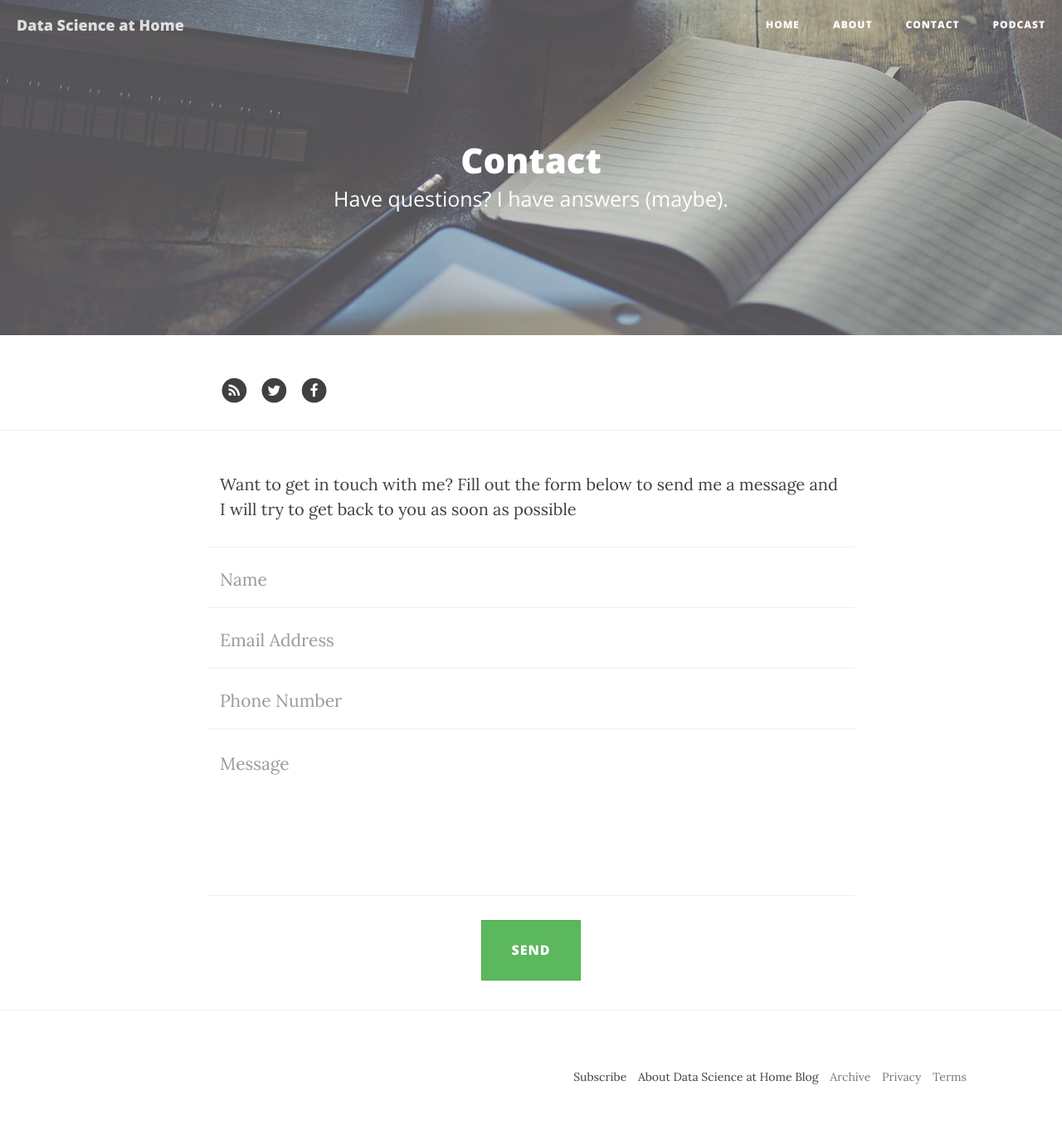
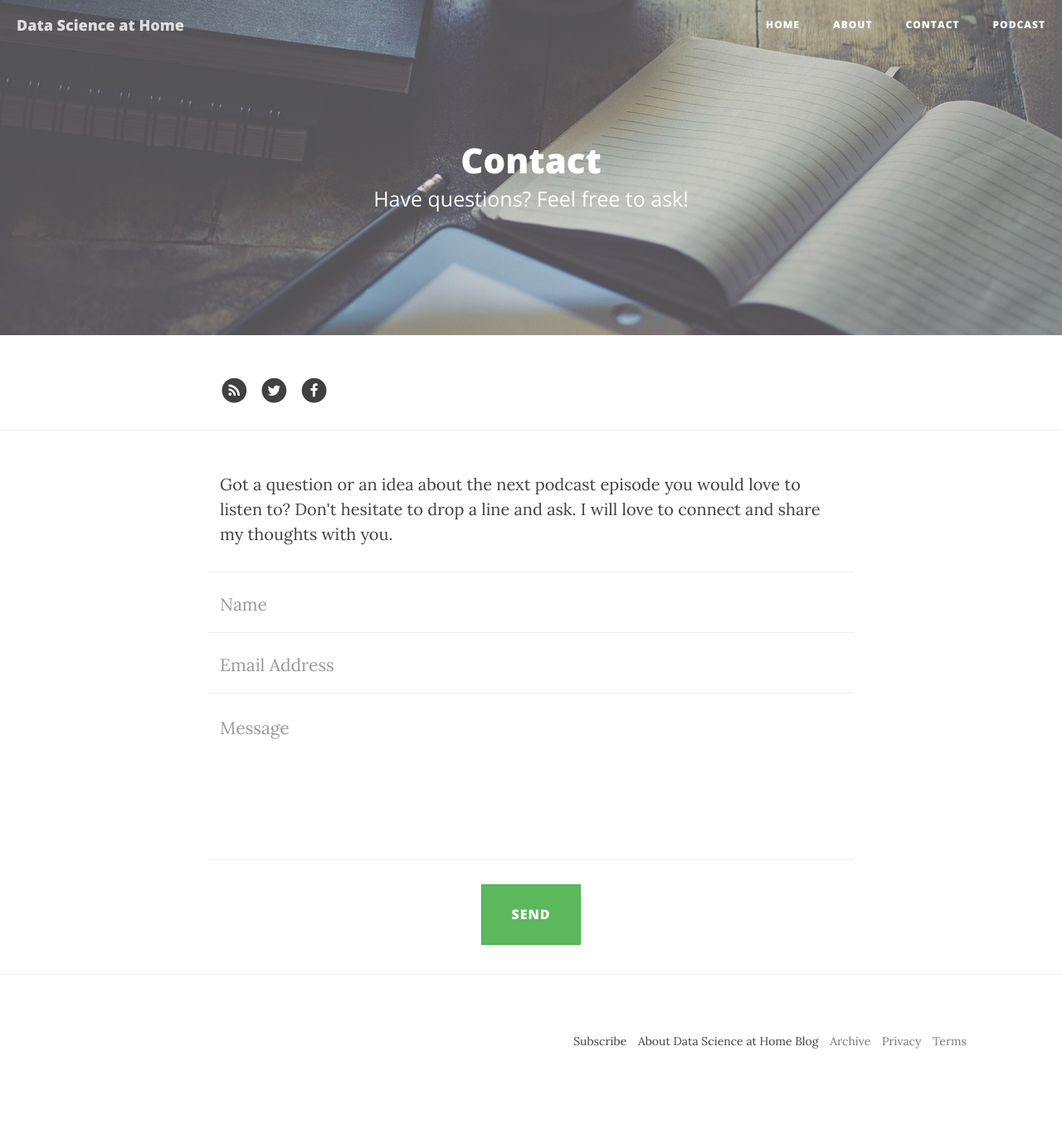
Before and after one commit to fgadaleta/datascienceathome, a Jekyll site: the page built from contact.html, in a window 1280 px wide. Shown: the whole page at 83% size. Built offline with Jekyll 4.4.1, drawn with Linux system fonts in a browser that asks for light colours; nearby versions of some CDN libraries; a script that is not in the unit is left out; after the commit the page ends 1330 px from its top, so only the background shows below that.

Commit message:
contact page

```diff
--- a/contact.html
+++ b/contact.html
@@ -1,12 +1,15 @@
 ---
 layout: page
 title: "Contact"
-description: "Have questions? I have answers (maybe)."
+description: "Have questions? Feel free to ask!"
 header-img: "img/contact-bg.jpg"
 ---
 
-<p>Want to get in touch with me? Fill out the form below to send me a message
-  and I will try to get back to you as soon as possible</p>
+<p>Got a question or an idea about the next podcast episode you would love to listen to? Don't hesitate to drop a line and ask. I will love to connect and share my thoughts with you. </p>
+
+
+
+
 <!-- Contact Form - Enter your email address on line 19 of the mail/contact_me.php file to make this form work. -->
 <!-- WARNING: Some web hosts do not allow emails to be sent through forms to common mail hosts like Gmail or Yahoo. It's recommended that you use a private domain email address! -->
 <!-- NOTE: To use the contact form, your site must be on a live web host with PHP! The form will not work locally! -->
@@ -27,11 +30,6 @@ header-img: "img/contact-bg.jpg"
         </div>
     </div>
     <div class="row control-group">
-        <div class="form-group col-xs-12 floating-label-form-group controls">
-            <label>Phone Number</label>
-            <input type="tel" class="form-control" placeholder="Phone Number" id="phone" name="_phone" required data-validation-required-message="Please enter your phone number.">
-            <p class="help-block text-danger"></p>
-        </div>
     </div>
     <div class="row control-group">
         <div class="form-group col-xs-12 floating-label-form-group controls">
```
